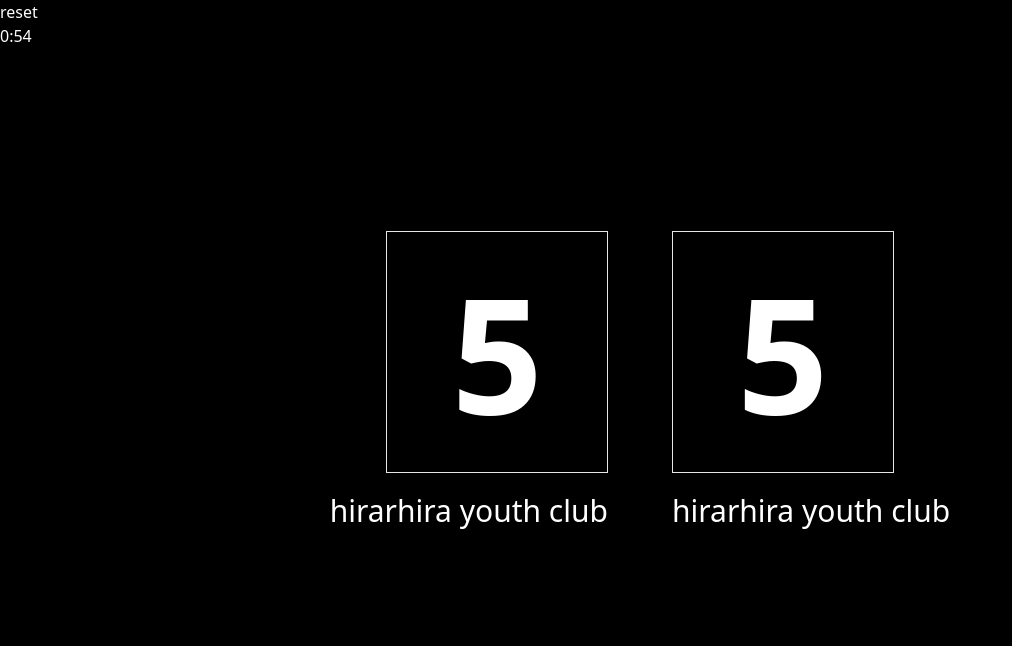
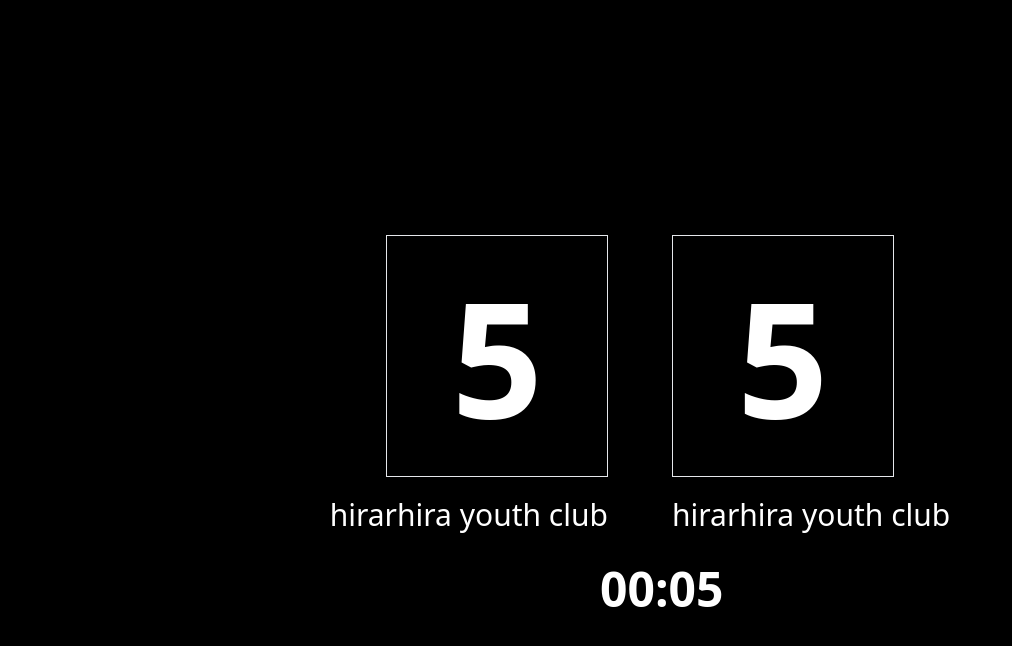
Before and after one commit to Jit-Bdr-Rana/billboard-score-display, a Next.js app: page / in a window 1280 px wide. Shown: the top 646 px of the page, without its empty margins (0-1012 px from the left). Built offline with nearby package versions, Linux system fonts and the light colour scheme.

Commit message:
feat:player list create

```diff
--- a/pages/index.tsx
+++ b/pages/index.tsx
@@ -31,8 +31,8 @@ const Index = () => {
           </div>
         </div>
         <div>
-          <div className='p-5 '>
-           <Timer initialMinute={0} initialSeconds={0}/>
+          <div className='flex justify-center relative text-5xl px-10 mt-8 font-bold'>
+            <Timer className={'absolute inset-0 text-center right-16'} fMinute={5} fSeconds={0} />
           </div>
         </div>
 
@@ -44,24 +44,25 @@ const Index = () => {
 export default Home
 
 
-const Timer = (props:any) => {
-  const {initialMinute = 0,initialSeconds = 0} = props;
-  const [final,setFinal]=useState(5);
-  const [ minutes, setMinutes ] = useState(initialMinute);
-  const [seconds, setSeconds ] =  useState(initialSeconds);
+const Timer = ({ fMinute, fSeconds, stop = false, className }: any) => {
+  // const [finalMinute,setFinalMinute]=useState(5);
+  // const [finalSecond,setFinalSecond]=useState(5);
+  const [minutes, setMinutes] = useState(0);
+  const [seconds, setSeconds] = useState(0);
 
-  const reset=()=>{
+  const reset = () => {
     setMinutes(0);
     setSeconds(0);
+    stop = true;
   }
 
-  useEffect(()=>{
-    let  myInterval:any;
-    if(final!==minutes){
+  useEffect(() => {
+    let myInterval: any;
+    if (fMinute !== minutes && !stop) {
       myInterval = setInterval(() => {
         if (seconds !== 59) {
           setSeconds(seconds + 1);
-          }else{
+        } else {
           setSeconds(0)
           setMinutes(minutes + 1);
         }
@@ -69,19 +70,18 @@ const Timer = (props:any) => {
           setMinutes(0)
         } else {
         }
-      }, 100)
+      }, 1000)
     }
-      return ()=> {
+    return () => {
       clearInterval(myInterval);
     };
   });
 
   return (
-      <div className='absolute inset-0'>
-        <button onClick={()=>reset()}>reset</button>
-      { minutes === 0 && seconds === 0
+    <div className={className}>
+      {minutes === 0 && seconds === 0
         ? null
-          : <h1> {minutes}:{seconds < final ?  `0${seconds}` : seconds}</h1>
+        : <h1> {`${minutes < 10 ? '0' + minutes : minutes}`}:{seconds < 10 ? `0${seconds}` : seconds}</h1>
       }
     </div>
   )
--- a/styles/global.css
+++ b/styles/global.css
@@ -584,6 +584,14 @@ video {
   top: 1.25rem;
 }
 
+.right-6 {
+  right: 1.5rem;
+}
+
+.right-16 {
+  right: 4rem;
+}
+
 .col-span-6 {
   grid-column: span 6 / span 6;
 }
@@ -625,6 +633,10 @@ video {
 
 .mt-3 {
   margin-top: 0.75rem;
+}
+
+.mt-8 {
+  margin-top: 2rem;
 }
 
 .flex {
@@ -749,6 +761,10 @@ video {
   gap: 0.5rem;
 }
 
+.gap-10 {
+  gap: 2.5rem;
+}
+
 .gap-y-2 {
   row-gap: 0.5rem;
 }
@@ -814,6 +830,10 @@ video {
   padding: 2rem;
 }
 
+.p-6 {
+  padding: 1.5rem;
+}
+
 .px-16 {
   padding-left: 4rem;
   padding-right: 4rem;
@@ -852,6 +872,16 @@ video {
 .px-2 {
   padding-left: 0.5rem;
   padding-right: 0.5rem;
+}
+
+.px-8 {
+  padding-left: 2rem;
+  padding-right: 2rem;
+}
+
+.px-10 {
+  padding-left: 2.5rem;
+  padding-right: 2.5rem;
 }
 
 .pl-1 {
@@ -897,6 +927,16 @@ video {
 .text-sm {
   font-size: 0.875rem;
   line-height: 1.25rem;
+}
+
+.text-8xl {
+  font-size: 6rem;
+  line-height: 1;
+}
+
+.text-5xl {
+  font-size: 3rem;
+  line-height: 1;
 }
 
 .font-bold {
```
Also changed, not shown: pages/setting/playerlist.tsx (+72 -19 lines). Lines whose indentation alone changed are shown as unchanged.
